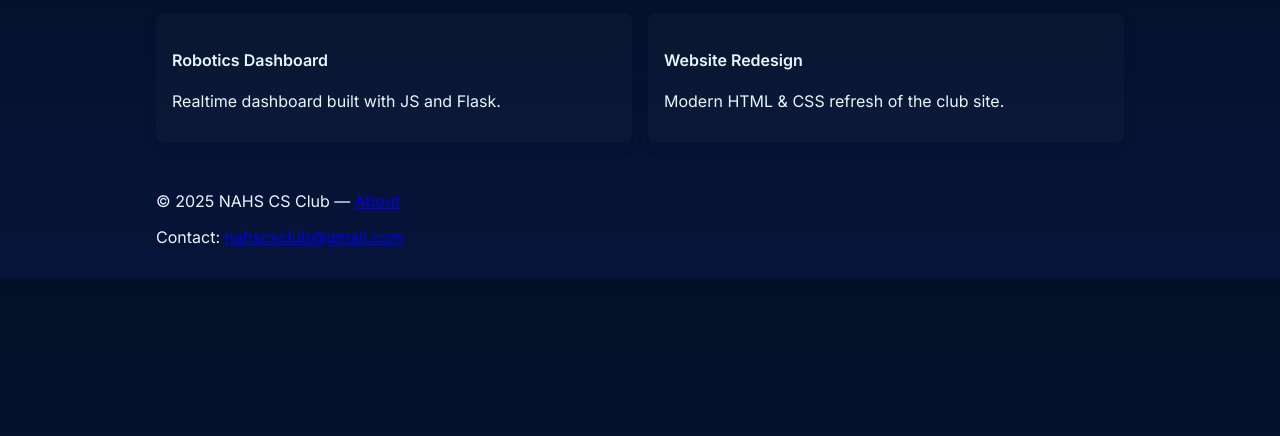
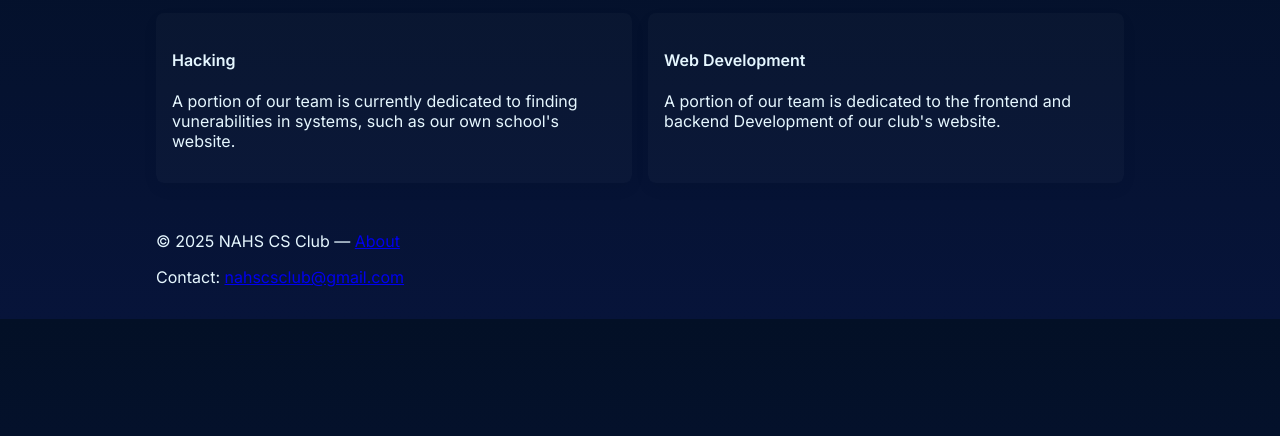
Before and after one commit to nahscssociety/csclub-webinterface, a plain HTML site: page projects.html in a window 1280 px wide. Shown: the part 140-576 px from the top of the page. Drawn offline with Linux system fonts and the light colour scheme.

Commit message:
I modifed the projects page to include a hacking section and a web development section

```diff
--- a/projects.html
+++ b/projects.html
@@ -35,12 +35,12 @@
 
 			<section class="project-list">
 				<article class="project">
-					<h4>Robotics Dashboard</h4>
-					<p>Realtime dashboard built with JS and Flask.</p>
+					<h4>Hacking</h4>
+					<p>A portion of our team is currently dedicated to finding vunerabilities in systems, such as our own school's website.</p>
 				</article>
 				<article class="project">
-					<h4>Website Redesign</h4>
-					<p>Modern HTML & CSS refresh of the club site.</p>
+					<h4>Web Development</h4>
+					<p>A portion of our team is dedicated to the frontend and backend Development of our club's website.</p>
 				</article>
 			</section>
 		</main>
```
